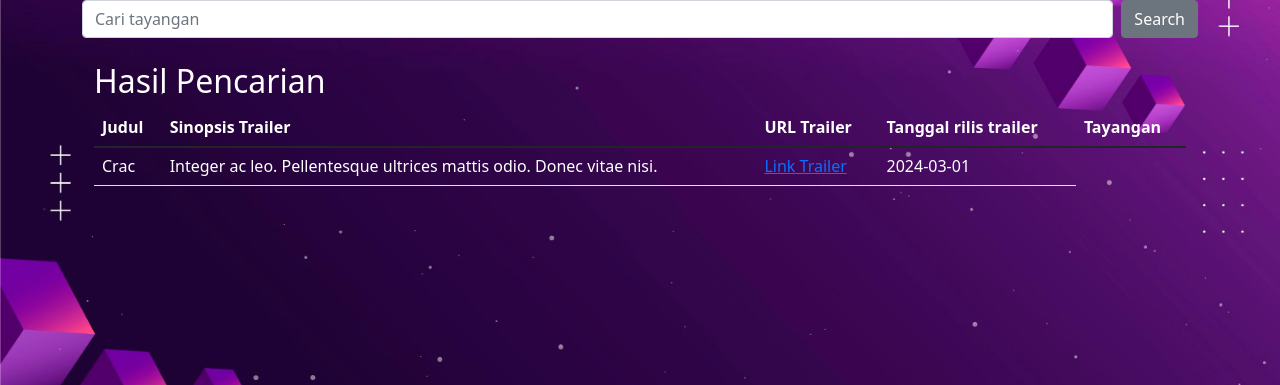
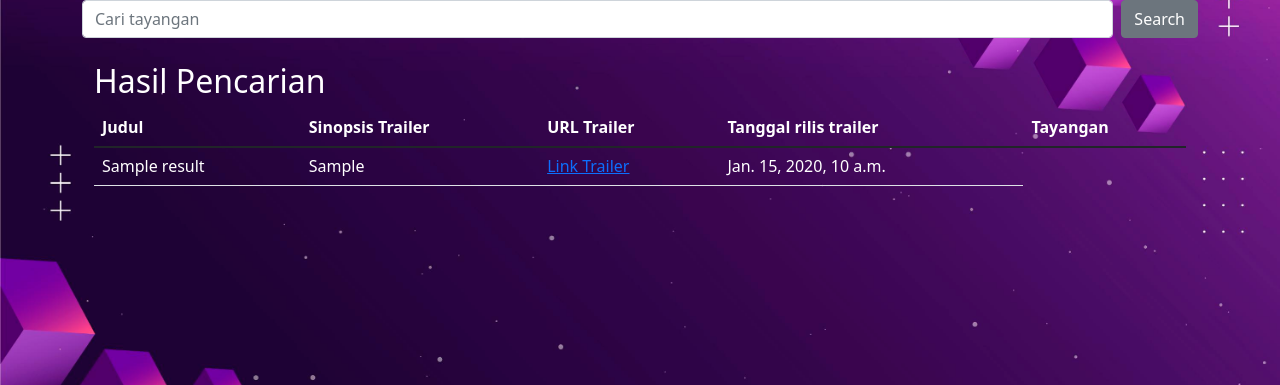
Before and after one commit to BASDAT-F12/F12-PacilFlix, a Django app: template infolist/templates/search-tayangan.html in a window 1280 px wide. Shown: the part 66-451 px from the top of the page. Run offline with Django 5.2, Linux system fonts and the light colour scheme; the template is opened without the code that fills it: most values are stand-ins (such as "Sample title", 1, 10 or a date in 2020).

Commit message:
added rendering for search function, untested

```diff
--- a/infolist/templates/search-tayangan.html
+++ b/infolist/templates/search-tayangan.html
@@ -38,16 +38,18 @@
                 </tr>
             </thead>
             <tbody>
+                {% for result in results %}
                 <tr>
                     <tr>
-                        <td>Crac</td>
-                        <td>Integer ac leo. Pellentesque ultrices mattis odio. Donec vitae nisi.</td>
-                        <td><a href="https://www.pacilflix.com/trailer/?id=d4f4e437-1cee-5262-8f60-15968c413f22">Link Trailer</a></td>
-                        <td>2024-03-01</td>
+                        <td>{{ result.judul }}</td>
+                        <td>{{ result.sinopsis_trailer }}</td>
+                        <td><a href={{ result.url_video_trailer }}>Link Trailer</a></td>
+                        <td>{{result.release_date_trailer}}</td>
                         {% if request.session.is_authenticated %}
                         <td><a href="{% url 'infolist:detail_tayangan_film' %}" class="btn btn-primary">Tonton</a></td>
                         {% endif %}
                     </tr>
+                    {% endfor %}
             </tbody>
         </table>
     </div>
```
Also changed, not shown: infolist/views.py (+9 -2 lines).
